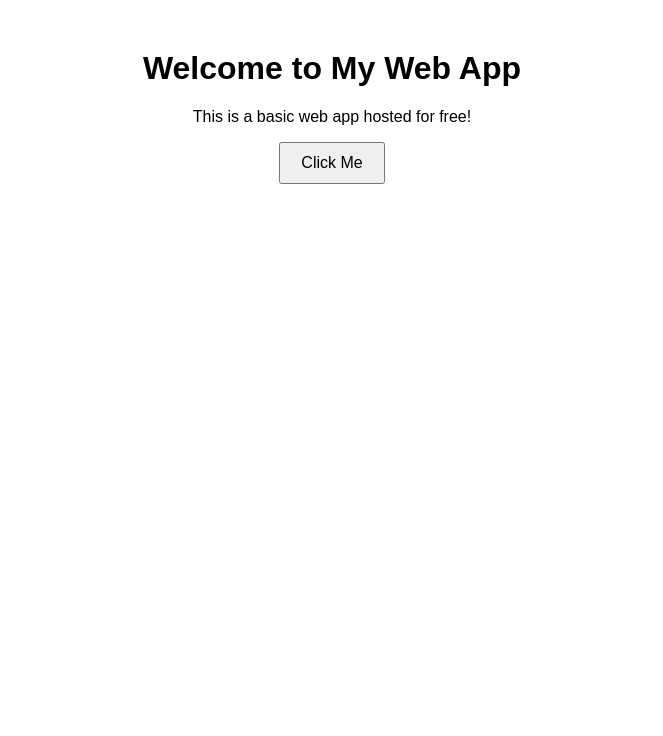
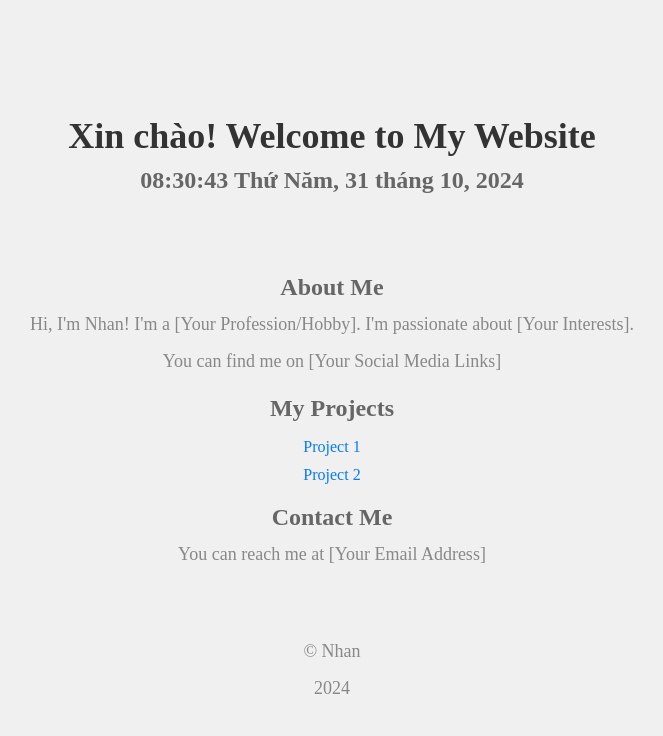
Before and after one commit to thiennhan23/my-web-app, a plain HTML site: page index.html in a window 1280 px wide. Shown: the whole page, without its empty margins (308-971 px from the left). Drawn offline with Linux system fonts and the light colour scheme.

Commit message:
Add files via upload

```diff
--- a/index.html
+++ b/index.html
@@ -1,5 +1,5 @@
 <!DOCTYPE html>
-<html lang="en">
+<html lang="vi">
 <head>
   <meta charset="UTF-8">
   <meta name="viewport" content="width=device-width, initial-scale=1.0">
@@ -7,9 +7,34 @@
   <link rel="stylesheet" href="style.css">
 </head>
 <body>
-  <h1>Welcome to My Web App</h1>
-  <p>This is a basic web app hosted for free!</p>
-  <button onclick="showAlert()">Click Me</button>
+  <header>
+    <h1>Xin chào! Welcome to My Website</h1>
+    <h2 id="datetime"></h2>
+  </header>
+
+  <main>
+    <section>
+      <h2>About Me</h2>
+      <p>Hi, I'm Nhan! I'm a [Your Profession/Hobby]. I'm passionate about [Your Interests].</p>
+      <p>You can find me on [Your Social Media Links]</p>
+    </section>
+    <section>
+      <h2>My Projects</h2>
+      <ul>
+        <li><a href="[Project 1 Link]">Project 1</a></li>
+        <li><a href="[Project 2 Link]">Project 2</a></li>
+        </ul>
+    </section>
+    <section>
+      <h2>Contact Me</h2>
+      <p>You can reach me at [Your Email Address]</p>
+    </section>
+  </main>
+
+  <footer>
+    <p>&copy; Nhan <p id="currentyear"></p></p>
+  </footer>
+
   <script src="script.js"></script>
 </body>
 </html>
--- a/script.js
+++ b/script.js
@@ -1,3 +1,33 @@
-function showAlert() {
-  alert("Hello! You clicked the button.");
+function updateTime() {
+  const now = new Date();
+
+  // Format the date without time
+  const dateOptions = {
+    weekday: 'long',
+    year: 'numeric',
+    month: 'long',
+    day: 'numeric'
+  };
+  const formattedDate = now.toLocaleString('vi-VN', dateOptions);
+
+  // Format the time
+  const timeOptions = {
+    hour: 'numeric',
+    minute: 'numeric',
+    second: 'numeric'
+  };
+  const formattedTime = now.toLocaleString('vi-VN', timeOptions);
+
+  // Combine date and time
+  const formattedDateTime = `${formattedTime} ${formattedDate}`;
+
+  // Get the current year
+  const currentYear = now.getFullYear();
+
+  document.getElementById('datetime').textContent = formattedDateTime;
+  document.getElementById('currentyear').textContent = currentYear;
+
+  setTimeout(updateTime, 1000);
 }
+
+updateTime();
--- a/style.css
+++ b/style.css
@@ -1,10 +1,79 @@
 body {
-  font-family: Arial, sans-serif;
-  text-align: center;
-  margin-top: 50px;
+  background-color: #f0f0f0; /* Set a light gray background */
+  /*background-image: url("img/background.jpg");  Add a background image */
+  background-size: cover; /* Adjust the image size to cover the background */
+  background-repeat: no-repeat; /* Prevent image repetition */
+}
+
+h1 {
+  font-size: 36px;
+  color: #333; /* Dark gray text color */
+}
+
+h2 {
+  font-size: 24px;
+  color: #666; /* Lighter gray text color */
+}
+
+p {
+  font-size: 18px;
+  line-height: 1.5;
+  color: #888; /* Even lighter gray text color */
 }
 
 button {
-  padding: 10px 20px;
-  font-size: 16px;
+  background-color: #4CAF50; /* Green background */
+  color: white;
+  border: none;
+  border-radius: 5px;
+  cursor: pointer;
+  transition: background-color 0.3s; /* Smooth color transition on hover */
 }
+
+button:hover {
+  background-color: #3e8e41; /* Darker green on hover */
+}
+
+body {
+  min-height: 100vh; /* Make the body take up the full viewport height */
+  display: flex; /* Use flexbox for layout */
+  flex-direction: column;
+  justify-content: center;
+  align-items: center;
+}
+
+h1, h2, p, button {
+  margin: 10px 0; /* Add spacing between elements */
+}
+
+header, main, footer {
+  text-align: center;
+  padding: 20px;
+}
+
+main {
+  margin-top: 20px;
+}
+
+section {
+  margin-bottom: 20px;
+}
+
+ul {
+  list-style-type: none;
+  padding: 0;
+}
+
+li {
+  margin-bottom: 10px;
+}
+
+a {
+  color: #007bff;
+  text-decoration: none;
+}
+
+a:hover {
+  text-decoration: underline;
+
+}
```
Also changed, not shown: img/background.jpg (added).
